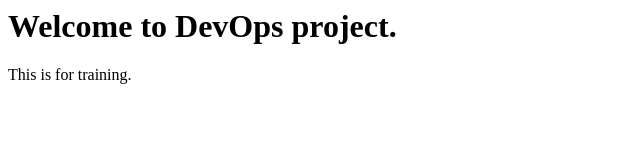
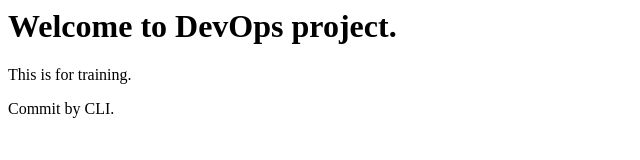
Before and after one commit to hanishmaram/sampleDevopsApp, a plain HTML site: page index.html in a window 1280 px wide. Shown: the whole page, without its empty margins (0-640 px from the left). Drawn offline with Linux system fonts and the light colour scheme.

Commit message:
This commit is from CLI.

```diff
--- a/index.html
+++ b/index.html
@@ -1,2 +1,4 @@
 <h1>Welcome to DevOps project.</h1>
 <p>This is for training.</p>
+
+<P>Commit by CLI.</p>
```
